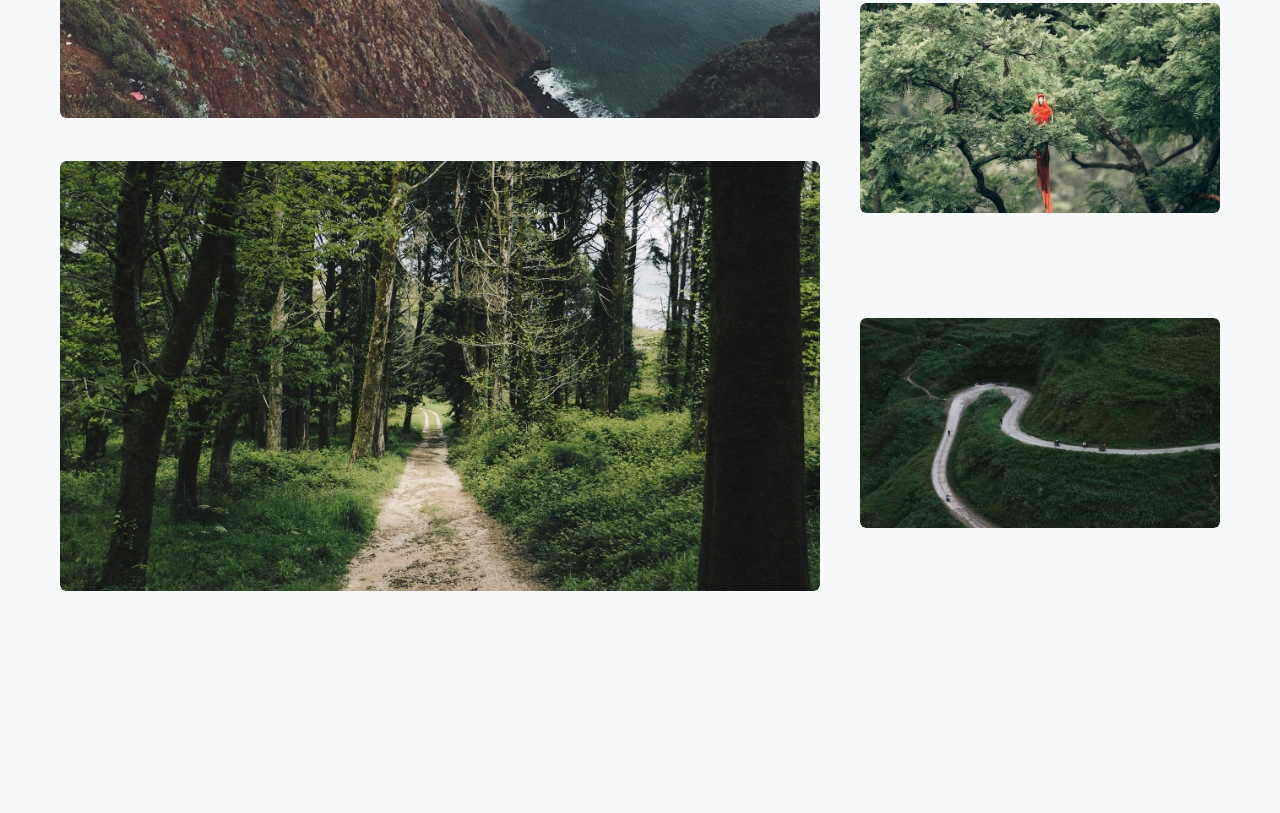
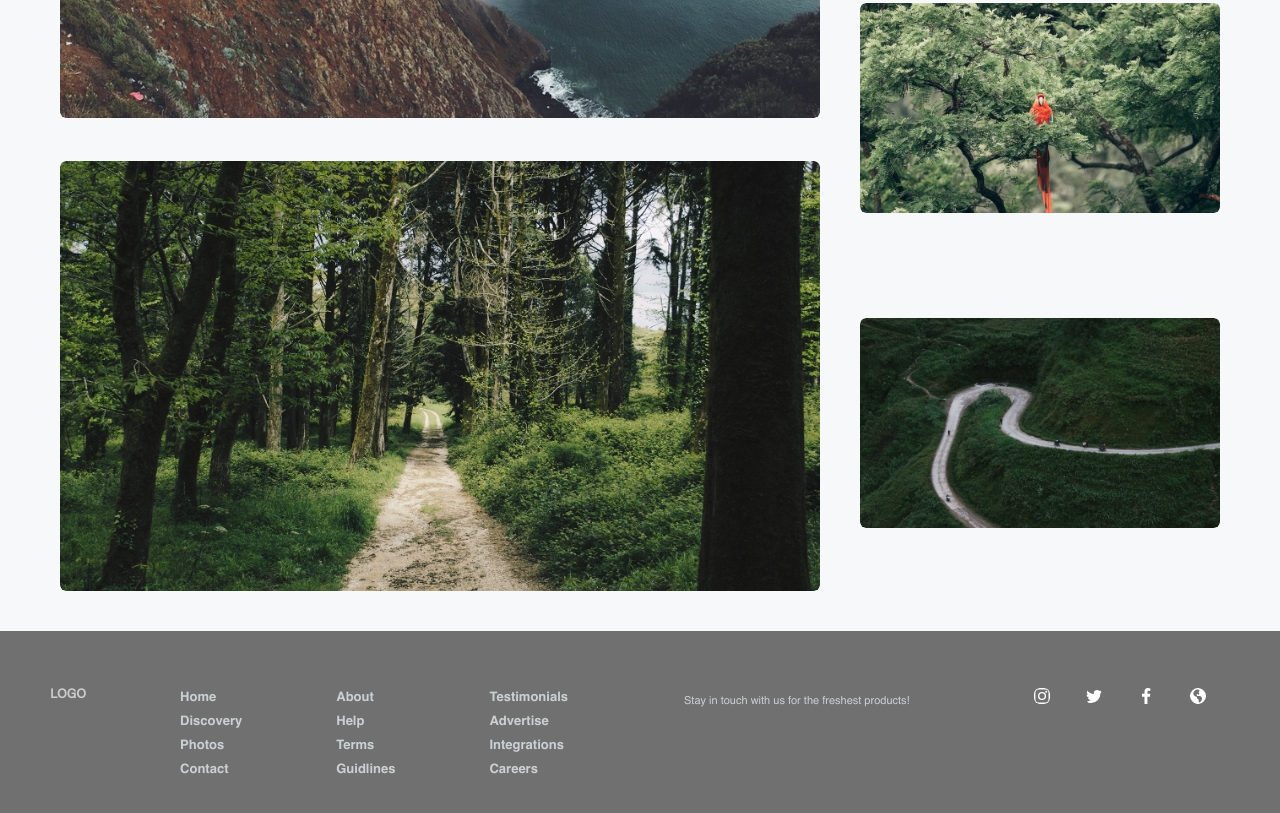
Before and after one commit to Tamaria-G/-5, a plain HTML site: page index.html in a window 1280 px wide. Shown: the part 869-1682 px from the top of the page. Before the commit the page ends 1463 px from the top, so only its background shows below. Drawn offline with Linux system fonts and the light colour scheme.

Commit message:
add footer
Done!!!

```diff
--- a/css/style.css
+++ b/css/style.css
@@ -168,3 +168,52 @@ h3{
 
 
 /* ---------start footer-------- */
+
+footer{
+    width: 100%;
+    height: 200px;
+    background-color: #707070;
+    margin-top: 37px;
+    padding-top: 57px;
+}
+.footer-logo{
+    font-family: acumin;
+    font-size: 13px;
+    font-weight: 700;
+    color: #CCCCCC;
+    margin-left: 50px;
+    display: inline-block;
+    vertical-align: top;
+}
+.footer-nav{
+    display: inline-block;
+    vertical-align: top;
+}
+.footer-ul{
+    display: inline-block;
+    margin-left: 90px;
+}
+.footer-ul li{
+    margin-bottom: 8px;
+}
+.footer-ul a{
+    color: #CBD0D3;
+    font-family: helvetica-bold;
+    font-size: 13px;
+}
+.unknown-link{
+    color: #CBD0D3;
+    font-family: helvetica-reg;
+    font-size: 11px;
+    margin-left: 112px;
+    margin-right: 120px;
+}
+.social-icons{
+    display: inline-block;
+}
+.social-icons li{
+    display: inline-block;
+}
+.margin-li{
+    margin-right: 32px;
+}
--- a/index.html
+++ b/index.html
@@ -106,7 +106,50 @@
     </main>
 
     <footer>
-
+        <a href="index.html" class="footer-logo">LOGO</a>
+        <nav class="footer-nav">
+            <ul class="footer-ul">
+                <li><a href="#">Home</a></li>
+                <li><a href="#">Discovery</a></li>
+                <li><a href="#">Photos</a></li>
+                <li><a href="#">Contact</a></li>
+            </ul>
+            <ul class="footer-ul">
+                <li><a href="#">About</a></li>
+                <li><a href="#">Help</a></li>
+                <li><a href="#">Terms</a></li>
+                <li><a href="#">Guidlines</a></li>
+            </ul>
+            <ul class="footer-ul">
+                <li><a href="#">Testimonials</a></li>
+                <li><a href="#">Advertise</a></li>
+                <li><a href="#">Integrations</a></li>
+                <li><a href="#">Careers</a></li>
+            </ul>
+        </nav>
+        <a class="unknown-link" href="#">Stay in touch with us for the freshest products!</a>
+        <ul class="social-icons">
+            <li class="margin-li">
+                <a href="instagram.com">
+                    <img src="img/instagram.svg" alt="instagram">
+                </a>
+            </li>
+            <li class="margin-li">
+                <a href="twitter.com">
+                <img src="img/twitter.svg" alt="twitter">
+                </a>
+            </li>
+            <li class="margin-li">
+                <a href="facebook.com">
+                <img src="img/facebook.svg" alt="facebook">
+                </a>
+            </li>
+            <li>
+                <a href="google.com">
+                <img src="img/web.svg" alt="google">
+                </a>
+            </li>
+        </ul>
 
     </footer>
 </body>
```
Also changed, not shown: img/facebook.svg (added), img/instagram.svg (added), img/twitter.svg (added), img/web.svg (added).
